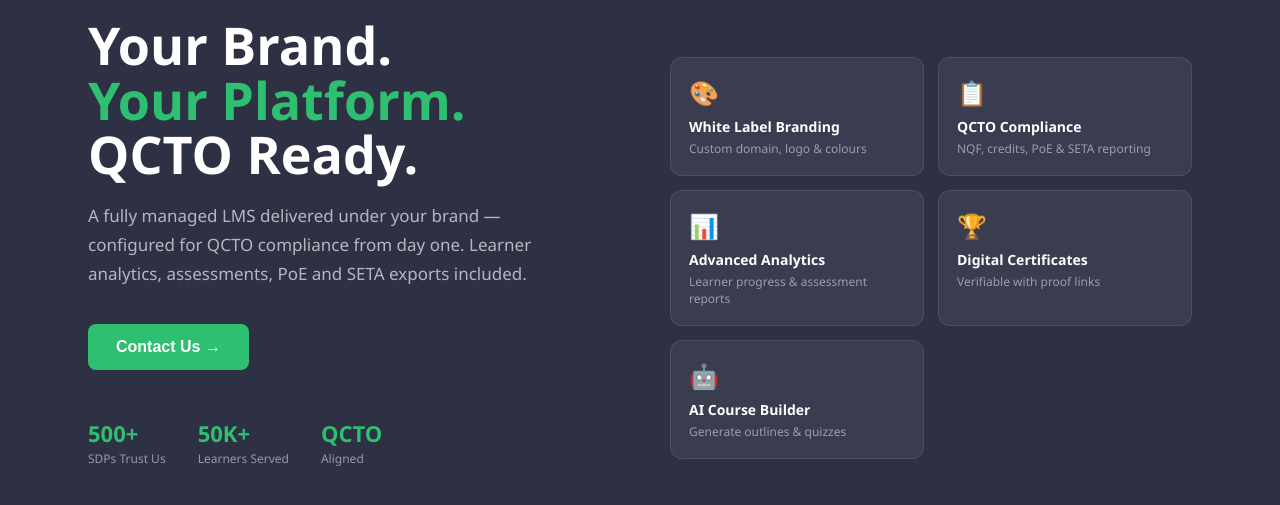
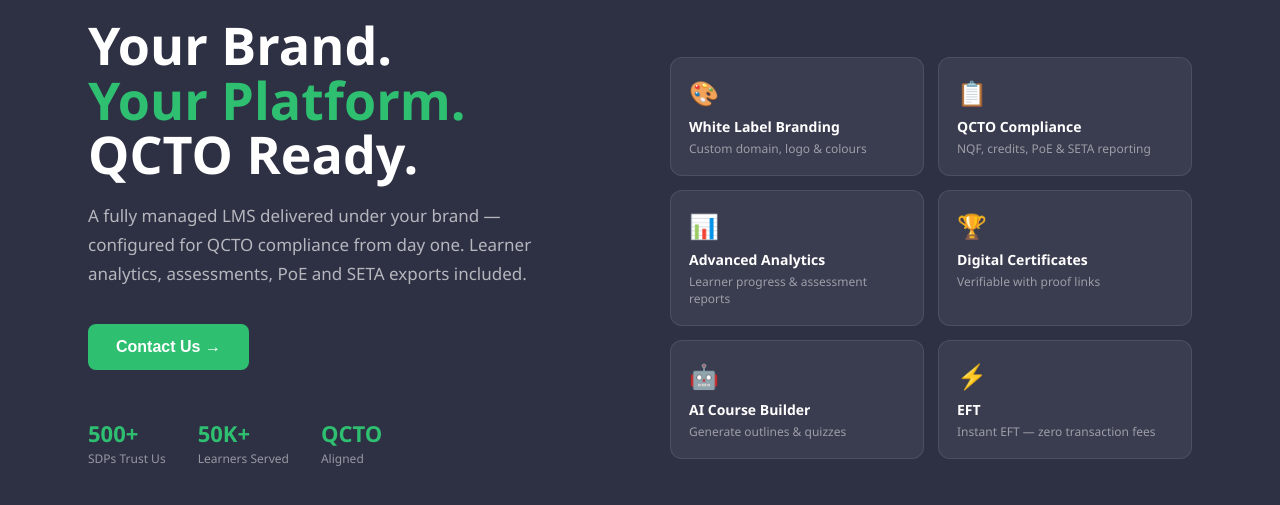
Before and after one commit to Mkiran1997/skillivio_lms, a Next.js app: page / in a window 1280 px wide. Shown: the part 189-694 px from the top of the page. Built offline with nearby package versions, Linux system fonts and the light colour scheme; no server answers; the database is empty.

Commit message:
change landing page

```diff
--- a/components/landingPage.jsx
+++ b/components/landingPage.jsx
@@ -177,7 +177,7 @@
                         { icon: "📊", t: "Advanced Analytics", d: "Learner progress & assessment reports" },
                         { icon: "🏆", t: "Digital Certificates", d: "Verifiable with proof links" },
                         { icon: "🤖", t: "AI Course Builder", d: "Generate outlines & quizzes" },
-                        // { icon: "⚡", t: "PayShap & EFT", d: "Instant PayShap + EFT — zero transaction fees" },
+                        { icon: "⚡", t: "EFT", d: "Instant  EFT — zero transaction fees" },
                     ].map(function (f) {
                         return (
                             <div key={f.t} style={{ background: "rgba(255,255,255,0.06)", border: "1px solid rgba(255,255,255,0.1)", borderRadius: 12, padding: "18px" }}>
```
